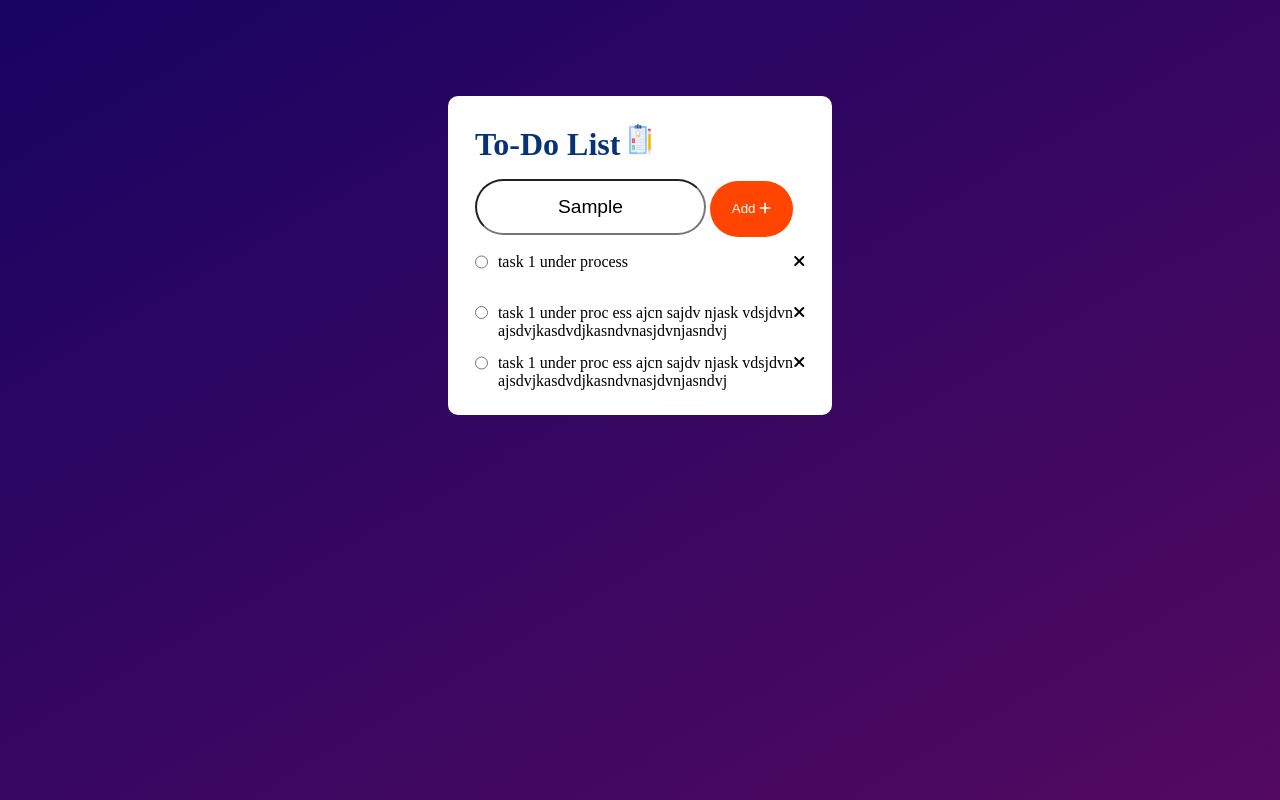
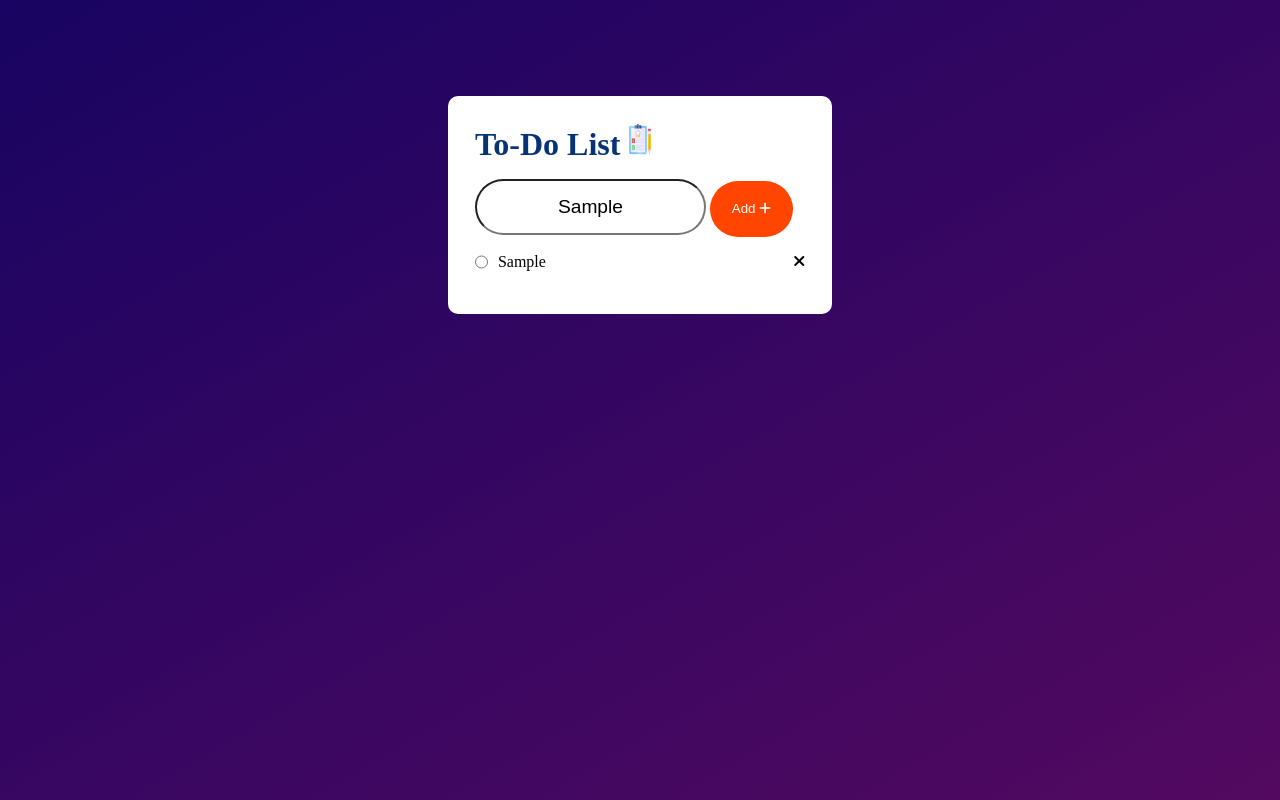
Before and after one commit to bhaskarkumar1/to-do-list, a plain HTML site: page index.html in a window 1280 px wide. Both pictures are taken after typing "Sample" into the empty fields and a click on the button "Add". Drawn offline with Linux system fonts and the light colour scheme.

Commit message:
js added!

```diff
--- a/index.html
+++ b/index.html
@@ -13,12 +13,16 @@
           <h1>To-Do List <img class="icon" src="todolist.png" /></h1>
           <input
             class="inputbox"
+            id="input"
             type="text"
             placeholder="&nbsp;&nbsp; Add Your Task"
           />
-          <button class="button">Add  <i class="fa-solid fa-plus"></i></button>
+          <button id="add-button" class="button" type="submit">Add  <i class="fa-solid fa-plus"></i></button>
           <br>
-          <div class="task">
+          <div id="task-container">
+
+          </div>
+          <!-- <div class="task">
             <input type="radio" name="" id="">
             <p>task 1  under process</p>
             <i class="cross fa-solid fa-xmark"></i>
@@ -32,9 +36,11 @@
             <input type="radio" name="" id="">
             <p>task 1  under proc ess ajcn sajdv njask vdsjdvn ajsdvjkasdvdjkasndvnasjdvnjasndvj</p>
             <i class="fa-solid fa-xmark"></i>
-          </div>
+          </div> -->
         </div>
       </div>
     </div>
+
+    <script src="script.js" ></script>
   </body>
 </html>
--- /dev/null
+++ b/script.js
@@ -0,0 +1,36 @@
+let btn=document.getElementById("add-button")
+btn.addEventListener("click",function(){
+
+    myfunc(ls);
+});
+ls=[]
+
+
+
+function myfunc(ls){
+    // console.log("I got clcick")
+    let ip=document.getElementById("input").value
+    // console.log(ip)
+    ls.push(ip)
+    // console.log(ls)
+    let newdiv=document.createElement("div")
+    newdiv.className="task"
+
+
+    let radio=document.createElement("input")
+    radio.type="radio"
+
+    let para=document.createElement("p")
+    // para.textContent=ls[ls.length-1]
+    para.innerHTML=ls[ls.length-1]
+
+
+    let icon=document.createElement("i")
+    icon.className="fa-solid fa-xmark"
+
+    newdiv.appendChild(radio)
+    newdiv.appendChild(para)
+    newdiv.appendChild(icon)
+
+    document.getElementById("task-container").appendChild(newdiv)
+}
```
